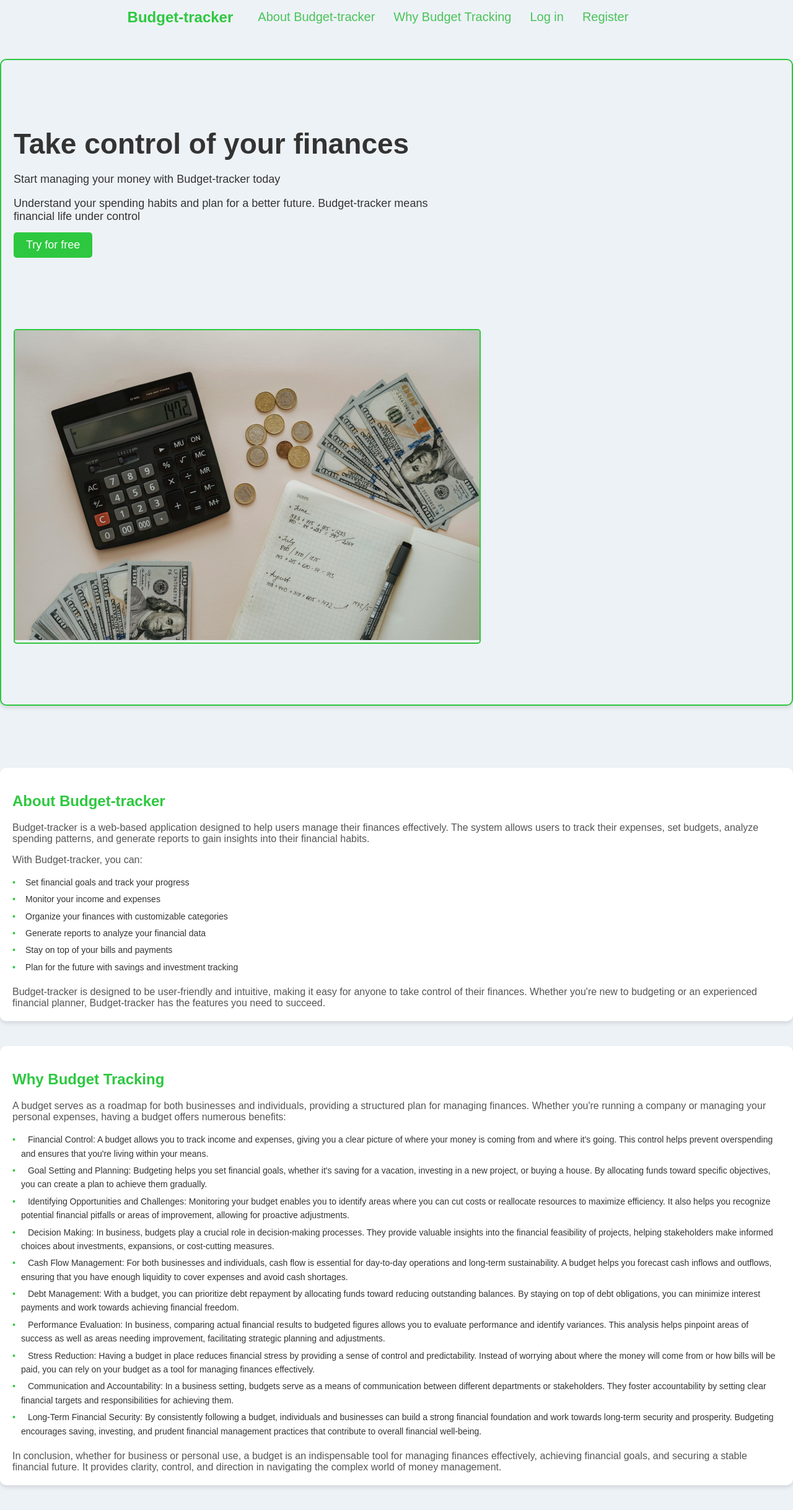
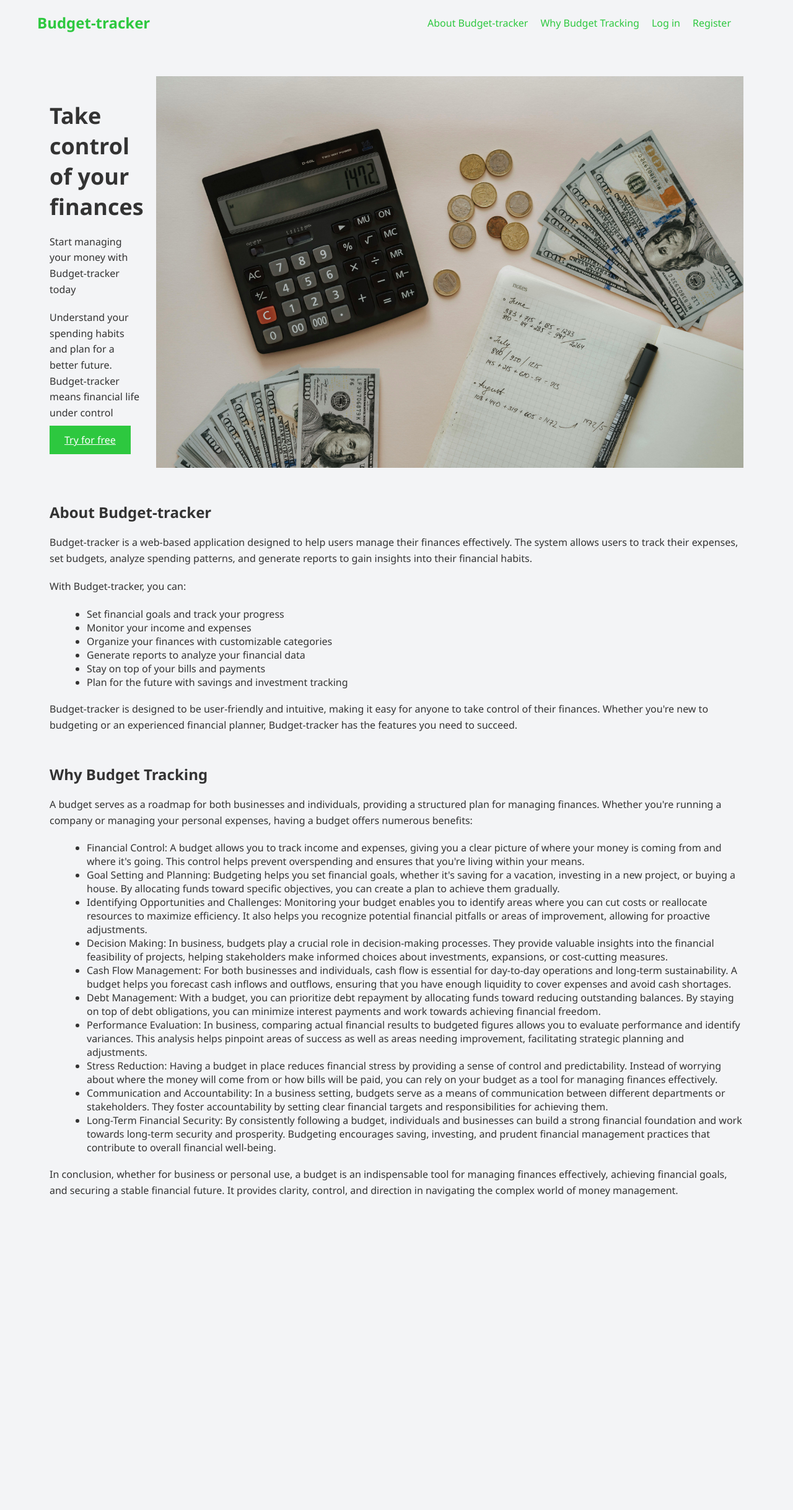
Before and after one commit to kihuni/Budget-Management-System, a Django app: page / in a window 1280 px wide. Shown: the whole page at 62% size. After the commit the page ends 1931 px from the top, so only its background shows below. Run offline with Django 5.2, Linux system fonts and the light colour scheme.

Commit message:
added changes

```diff
--- a/budget_system/budgetSystem/static/budgetSystem/register.css
+++ b/budget_system/budgetSystem/static/budgetSystem/register.css
@@ -1,185 +1,120 @@
-
 body {
-    font-family: Arial, sans-serif;
     margin: 0;
     padding: 0;
-    background-color: #edf2f6;
-}
-.container {
-    display: flex;
-    flex-direction: column;
-    align-items: center;
+    font-family: 'Segoe UI', Tahoma, Geneva, Verdana, sans-serif;
+    background-color: #f3f4f6;
+    color: #333;
 }
 
-header {
-    color: #2dc83f;
+.container {
+    max-width: 1200px;
     margin: 0 auto;
+    padding: 20px;
+    box-sizing: border-box;
+}
+
+.animated-header {
     display: flex;
     justify-content: space-between;
     align-items: center;
-    margin-bottom: 40px; /* Reduced margin for header */
-}
-.animated-header {
-    animation: slideIn 2s ease forwards;
-}
-
-/* Keyframes for header animation */
-@keyframes slideIn {
-    0% { transform: translateY(-50px); opacity: 0; }
-    100% { transform: translateY(0); opacity: 1; }
 }
 
 .logo h2 {
     margin: 0;
-    margin-left: 20px;
-    font-size: 24px; /* Increased font size for logo */
-    color: #2dc83f; /* Matched color to header */
+    font-size: 24px;
+    color: #2dc83f;
 }
 
 nav ul {
-    list-style: none;
+    list-style-type: none;
+    padding: 0;
+    margin: 0;
     display: flex;
-    margin-right: 20px;
 }
 
 nav ul li {
-    margin-right: 30px; /* Slightly reduced margin between nav items */
-    font-size: 20px; /* Slightly reduced font size for nav items */
+    margin-right: 20px;
 }
 
 nav ul li a {
     text-decoration: none;
-    color: #49c359;
-    transition: transform 0.5s;
+    color:  #2dc83f;
+    font-size: 16px;
+    transition: color 0.3s ease;
 }
 
 nav ul li a:hover {
-    color: #7ED957;
-    transform: translateY(-10px); /* Reduced transform on hover */
+    color:  #2dc83f;
 }
 
 .mini-container {
     display: flex;
-    justify-content: space-between; /* Spread the items horizontally */
+    justify-content: space-between;
     align-items: center;
-    flex-wrap: wrap; /* Allow items to wrap to the next line if needed */
-    border: 2px solid #2dc83f; /* Updated border color */
-    border-radius: 10px; /* Added border-radius for rounded corners */
-    padding: 20px; /* Added padding for better spacing */
-    box-shadow: 0 4px 6px rgba(0, 0, 0, 0.1); /* Added box-shadow for depth */
-    margin-bottom: 100px;
-    height: 1000px;
+    margin-top: 50px;
 }
 
 .mini-content {
-    max-width: 700px; /* Limit the width of the content */
-    margin-right: 50px; /* Adjusted space between content and image */
-    color: #333; /* Updated text color */
+    flex: 1;
+    padding-right: 20px;
 }
 
 .mini-content h1 {
-    font-size: 46px; /* Increased font size for header */
-    margin-bottom: 20px; /* Added margin below header */
+    font-size: 36px;
+    color: #333;
+    margin: 0 0 20px;
 }
 
 .mini-content p {
-    font-size: 18px; /* Increased font size for paragraphs */
-    margin-bottom: 15px; /* Added margin below paragraphs */
+    font-size: 16px;
+    line-height: 1.6;
+    margin-bottom: 20px;
 }
 
-.mini-content button {
-    padding: 10px 20px; /* Added padding to button */
-    font-size: 18px; /* Increased font size for button */
-    background-color: #2dc83f; /* Updated background color */
-    color: #fff; /* Updated text color */
-    border: none; /* Removed button border */
-    border-radius: 5px; /* Added border-radius for rounded corners */
-    cursor: pointer; /* Added cursor pointer */
-    transition: background-color 0.3s; /* Added transition for hover effect */
+.mini-content .register-link {
+    background-color:  #2dc83f;
+    color: #fff;
+    border: none;
+    padding: 12px 24px;
+    font-size: 16px;
+    cursor: pointer;
+    transition: background-color 0.3s ease;
 }
 
-.mini-content button:hover {
-    background-color: #49c359; /* Updated background color on hover */
-}
-
-.img {
-    margin-bottom: 20px; /* Add space between image and content */
-    border: #2dc83f 2px solid; /* Updated border color */
-    border-radius: 5px;
-    overflow: hidden; /* Hide any overflowing content */
-
+.mini-content .register-link:hover {
+    background-color:  #72b97b;
 }
 
 .img img {
-    height: 500px; /* Adjust the height of the image */
-}
-
-#budget {
-   max-width: 1800px;
+    max-width: 100%;
+    height: auto;
 }
 
 #about, #budget {
-    background-color: #fff; /* Added background color */
-    border-radius: 10px; /* Added border-radius for rounded corners */
-    padding: 20px; /* Added padding for better spacing */
-    margin-bottom: 40px; /* Added margin bottom for space between sections */
-    box-shadow: 0 4px 6px rgba(0, 0, 0, 0.1); /* Added box-shadow for depth */
+    margin-top: 50px;
 }
 
 #about h2, #budget h2 {
-    color: #2dc83f; /* Updated heading color */
+    font-size: 24px;
+    color: #333;
+    margin-bottom: 20px;
 }
 
 #about p, #budget p {
-    font-size: 16px; /* Updated font size for paragraphs */
-    color: #555; /* Updated text color */
-    margin-bottom: 15px; /* Added margin bottom for paragraphs */
+    font-size: 16px;
+    line-height: 1.6;
+    margin-bottom: 20px;
 }
 
 #about ul, #budget ul {
-    list-style: none; /* Removed default list styles */
-    padding-left: 0; /* Removed default list padding */
+    margin-bottom: 20px;
 }
 
 #about ul li, #budget ul li {
-    font-size: 14px; /* Updated font size for list items */
-    color: #333; /* Updated text color */
-    margin-bottom: 5px; /* Added margin bottom for list items */
-}
-
-#about ul li::before, #budget ul li::before {
-    content: '\2022'; /* Added bullet point for list items */
-    color: #2dc83f; /* Updated bullet color */
-    display: inline-block; /* Ensured bullet is inline with text */
-    width: 1em; /* Adjusted width for spacing */
-    margin-left: -1em; /* Adjusted margin for spacing */
-}
-
-#about ul li, #budget ul li {
-    padding-left: 1em; /* Added padding left for spacing */
+    list-style-type: disc;
+    margin-left: 20px;
 }
 
 #about ul li:last-child, #budget ul li:last-child {
-    margin-bottom: 0; /* Removed margin bottom for last list item */
+    margin-bottom: 0;
 }
-
-#about ul li, #budget ul li {
-    line-height: 1.6; /* Increased line height for better readability */
-}
-
-#about ul li::before, #budget ul li::before {
-    margin-right: 0.5em; /* Added margin right for spacing */
-}
-
-#about h2, #budget h2 {
-    font-size: 24px; /* Increased font size for headings */
-    margin-bottom: 20px; /* Added margin bottom for headings */
-}
-
-#about ul, #budget ul {
-    margin-bottom: 20px; /* Added margin bottom for lists */
-}
-
-#about p:last-child, #budget p:last-child {
-    margin-bottom: 0; /* Removed margin bottom for last paragraph */
-}
--- a/budget_system/budgetSystem/templates/budgetSystem/register.html
+++ b/budget_system/budgetSystem/templates/budgetSystem/register.html
@@ -27,7 +27,7 @@
             <h1>Take control of your finances</h1>
             <p>Start managing your money with Budget-tracker today</p>
             <p>Understand your spending habits and plan for a better future. Budget-tracker means financial life under control</p>
-            <button id="register-btn">Try for free</button>
+            <a class="register-link" href="{% url 'user-register' %}">Try for free</a>
             </div>
 
             <div class="img">
```
Also changed, not shown: budget_system/db.sqlite3.
